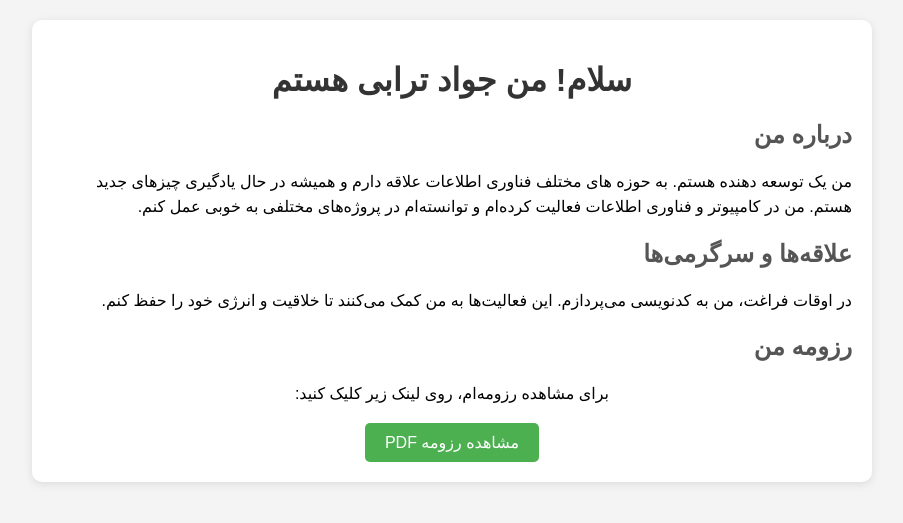
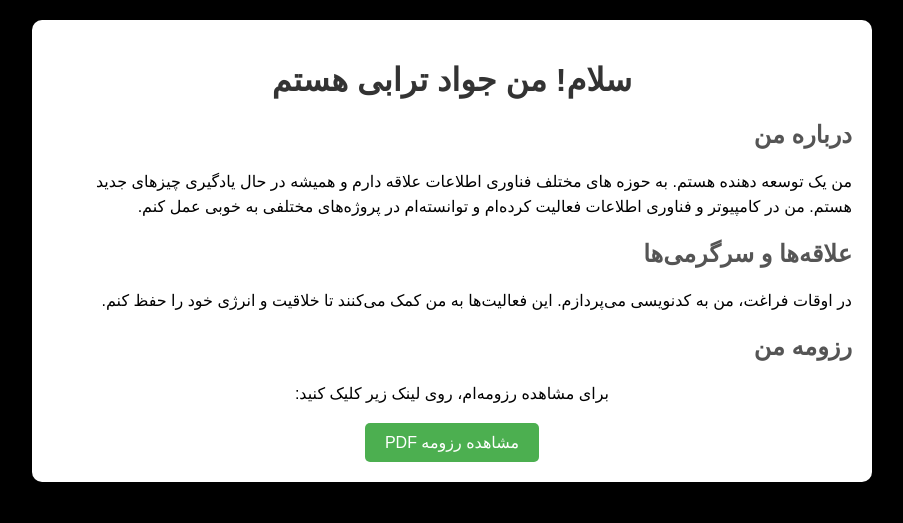
Before and after one commit to JavadTorabiKh/BlogAPI, a Django app: page / in a window 1280 px wide. Shown: the top 523 px of the page, without its empty margins (188-1091 px from the left). Run offline with Django 4.2, Linux system fonts and the light colour scheme.

Commit message:
backgrand

```diff
--- a/blog/templates/blog/home.html
+++ b/blog/templates/blog/home.html
@@ -7,7 +7,7 @@
     <style>
         body {
             font-family: 'Arial', sans-serif;
-            background-color: #f4f4f4;
+            background-color:rgb(0, 0, 0);
             margin: 0;
             padding: 20px;
         }
```
